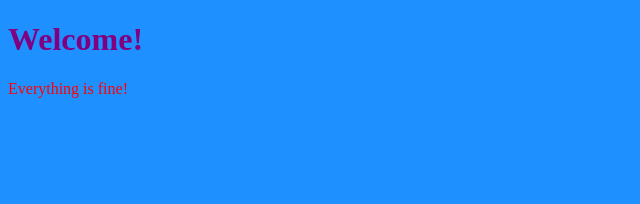
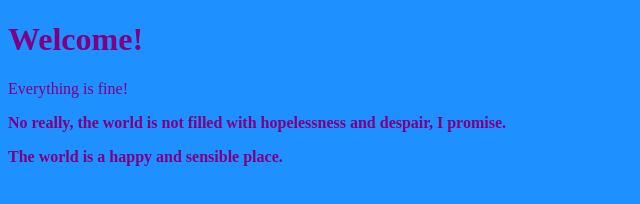
Before and after one commit to lsieczk/css-basics, a plain HTML site: page index.html in a window 1280 px wide. Shown: the whole page, without its empty margins (0-640 px from the left). Drawn offline with Linux system fonts and the light colour scheme.

Commit message:
Update file

```diff
--- a/index.html
+++ b/index.html
@@ -15,10 +15,24 @@
       body {
         background-color: dodgerblue;
       }
+      .purple-text {
+        color: purple;
+      }
+      .important {
+        font-weight: bold;
+      }
+      #lead-paragraph {
+        color: purple;
+        font-weight: bold;
+      }
     </style>
   </head>
+
   <body>
     <h1>Welcome!</h1>
-    <p>Everything is fine!</p>
+    <p class="purple-text">Everything is fine!</p>
+    <p class="important purple-text">No really, the world is not filled with hopelessness and despair, I promise.</p>
+    <p id="lead-paragraph">The world is a happy and sensible place.</p>
   </body>
+
 </html>
```
